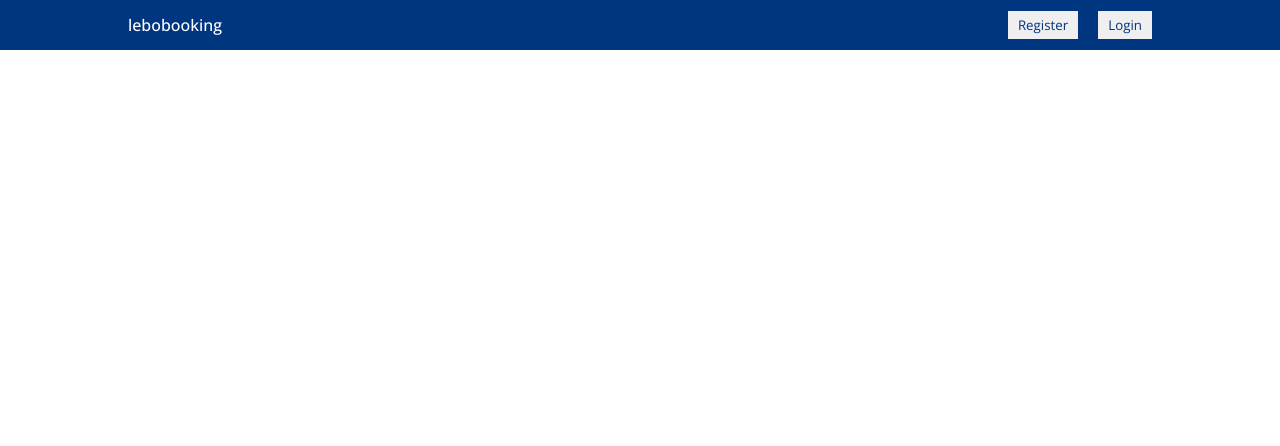
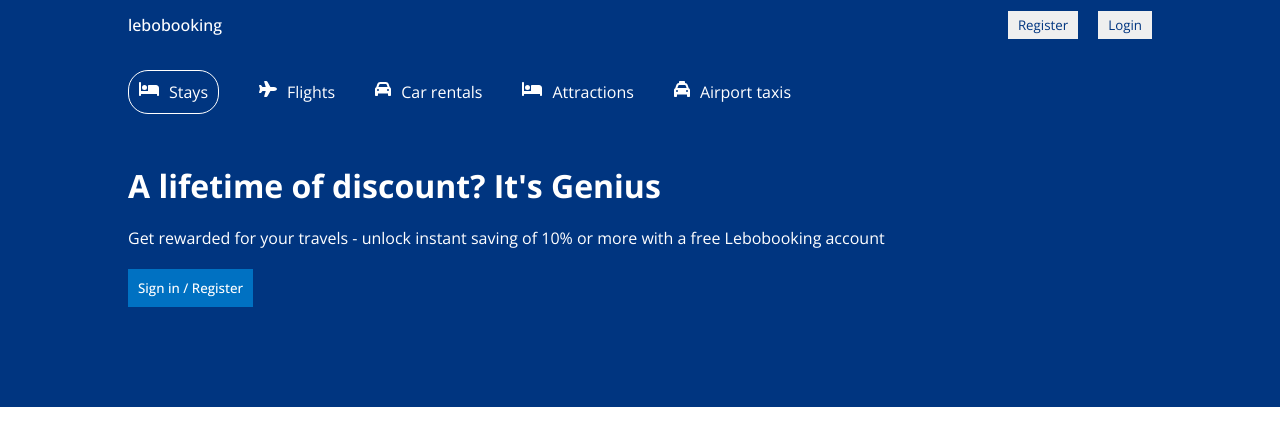
Before and after one commit to tafitahery/booking, a React (Create React App) app in the folder client/: page / in a window 1280 px wide. Shown: the top 446 px of the page. Built offline with nearby package versions, Linux system fonts and the light colour scheme.

Commit message:
Header Design

```diff
--- a/client/package.json
+++ b/client/package.json
@@ -3,6 +3,10 @@
   "version": "0.1.0",
   "private": true,
   "dependencies": {
+    "@fortawesome/fontawesome-svg-core": "^6.4.0",
+    "@fortawesome/free-regular-svg-icons": "^6.4.0",
+    "@fortawesome/free-solid-svg-icons": "^6.4.0",
+    "@fortawesome/react-fontawesome": "^0.2.0",
     "@testing-library/jest-dom": "^5.16.4",
     "@testing-library/react": "^13.1.1",
     "@testing-library/user-event": "^13.5.0",
--- /dev/null
+++ b/client/src/components/header/Header.jsx
@@ -0,0 +1,46 @@
+import './header.css';
+
+import { FontAwesomeIcon } from '@fortawesome/react-fontawesome';
+import {
+  faBed,
+  faCar,
+  faPlane,
+  faTaxi,
+} from '@fortawesome/free-solid-svg-icons';
+
+export default function Header() {
+  return (
+    <div className="header">
+      <div className="headerContainer">
+        <div className="headerList">
+          <div className="headerListItem active">
+            <FontAwesomeIcon icon={faBed} />
+            <span>Stays</span>
+          </div>
+          <div className="headerListItem">
+            <FontAwesomeIcon icon={faPlane} />
+            <span>Flights</span>
+          </div>
+          <div className="headerListItem">
+            <FontAwesomeIcon icon={faCar} />
+            <span>Car rentals</span>
+          </div>
+          <div className="headerListItem">
+            <FontAwesomeIcon icon={faBed} />
+            <span>Attractions</span>
+          </div>
+          <div className="headerListItem">
+            <FontAwesomeIcon icon={faTaxi} />
+            <span>Airport taxis</span>
+          </div>
+        </div>
+        <h1 className="headerTitle">A lifetime of discount? It's Genius</h1>
+        <p className="headerDesc">
+          Get rewarded for your travels - unlock instant saving of 10% or more
+          with a free Lebobooking account
+        </p>
+        <button className="headerButton">Sign in / Register</button>
+      </div>
+    </div>
+  );
+}
--- /dev/null
+++ b/client/src/components/header/header.css
@@ -0,0 +1,43 @@
+.header {
+  background-color: #003580;
+  color: white;
+  display: flex;
+  justify-content: center;
+}
+
+.headerContainer {
+  width: 100%;
+  max-width: 1024px;
+  margin: 20px 0 100px 0;
+}
+
+.headerList {
+  display: flex;
+  align-items: center;
+  gap: 40px;
+  margin-bottom: 50px;
+}
+
+.headerListItem {
+  display: flex;
+  gap: 10px;
+}
+
+.headerListItem.active {
+  border: 1px solid white;
+  padding: 10px;
+  border-radius: 20px;
+}
+
+.headerDesc {
+  margin: 20px 0;
+}
+
+.headerButton {
+  background-color: #0071c2;
+  color: white;
+  font-weight: 500;
+  border: none;
+  padding: 10px;
+  cursor: pointer;
+}
--- a/client/src/pages/home/Home.jsx
+++ b/client/src/pages/home/Home.jsx
@@ -1,3 +1,4 @@
+import Header from '../../components/header/Header';
 import Navbar from '../../components/navbar/Navbar';
 import './home.css';
 
@@ -5,6 +6,7 @@
   return (
     <div>
       <Navbar />
+      <Header />
     </div>
   );
 }
```
Also changed, not shown: 1 other file (tests, documents, lock files or other folders).
